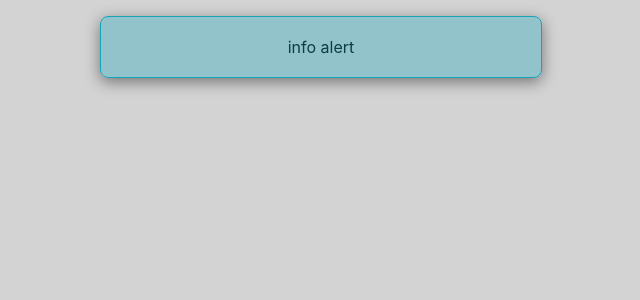
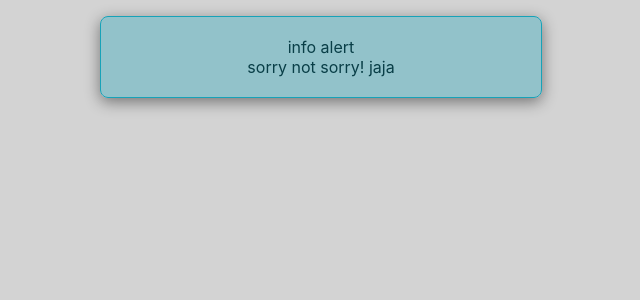
Before and after one commit to sctlcd/react-alerts, a React (Create React App) app: page / in a window 1280 px wide. Shown: the top 300 px of the page, without its empty margins (129-769 px from the left). Built offline with nearby package versions, Linux system fonts and the light colour scheme; the HTML template or start-up script is replaced by a standard one.

Commit message:
added alert message by passing message prop to Alert component

```diff
--- a/src/App.js
+++ b/src/App.js
@@ -7,6 +7,7 @@ function App() {
       <div className='container mx-auto'>
         <Alert
           type={"info"}
+          message= {"sorry not sorry! jaja"}
         />
       </div>
     </div>
--- a/src/components/Alert.jsx
+++ b/src/components/Alert.jsx
@@ -1,10 +1,18 @@
 import React, {useState, useEffect} from 'react';
+// import Alert from './Alert';
 
-export default function Alert({type}) {
+export default function Alert({type, message}) {
   const [showAlert, setShowAlert] = useState(true);
   return (
     showAlert && (
-    <div className={`alert alert-${type}`}><div>{type} alert</div></div>
+    <div className={`alert alert-${type}`}>
+      <div>
+        {type} alert
+        <div className='alert-close'>
+          <span className='mr-1'>{message}</span>
+        </div>
+      </div>
+    </div>
     )
   );
 }
```
